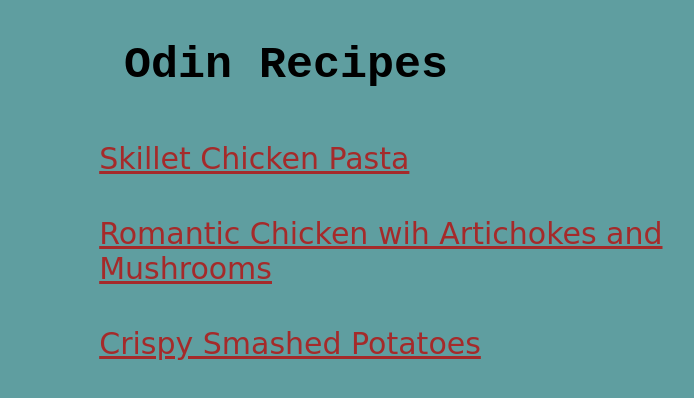
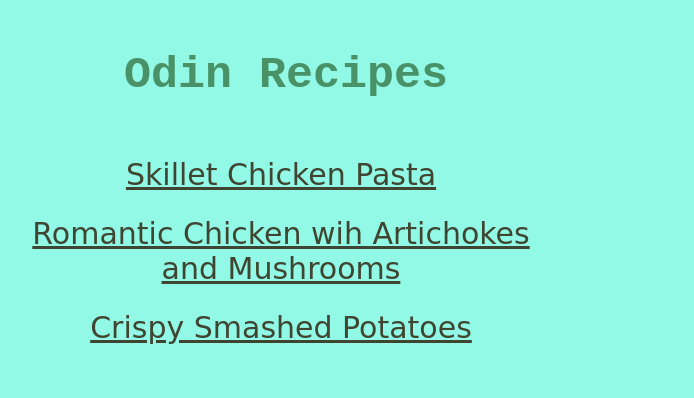
Before and after one commit to OFranjas/odin-recipes, a plain HTML site: page index.html in a window 1280 px wide. Shown: the whole page, without its empty margins (354-1048 px from the left). Drawn offline with Linux system fonts and the light colour scheme.

Commit message:
Refactor HTML and CSS for Odin Recipes page
Changed color pallette and applied box model knowledge

```diff
--- a/index.html
+++ b/index.html
@@ -7,24 +7,28 @@
     <link rel="stylesheet" href="./style/index.css" />
   </head>
   <body>
+    <div class="Title">
       <h1>Odin Recipes</h1>
+    </div>
 
-    <ul class="Recipes">
+    <div class="Recipes">
+      <ul class="Recipes-list">
         <li>
-        <a class="recipe" href="./recipes/skillet-chicken.html"
+          <a class="recipe-link" href="./recipes/skillet-chicken.html"
             >Skillet Chicken Pasta</a
           >
         </li>
         <li>
-        <a class="recipe" href="./recipes/chicken-artichokes.html"
+          <a class="recipe-link" href="./recipes/chicken-artichokes.html"
             >Romantic Chicken wih Artichokes and Mushrooms</a
           >
         </li>
         <li>
-        <a class="recipe" href="./recipes/crispy-smashed.html"
+          <a class="recipe-link" href="./recipes/crispy-smashed.html"
             >Crispy Smashed Potatoes</a
           >
         </li>
       </ul>
+    </div>
   </body>
 </html>
--- a/style/index.css
+++ b/style/index.css
@@ -1,47 +1,40 @@
 * {
   background: scroll;
-  background-color: cadetblue;
+  background-color: #91f9e5;
+}
+
+.Title {
+  margin: 10px auto;
+  width: 50%;
+  height: auto;
+  padding: 10px 0px;
+  text-align: center;
 }
 
 h1 {
+  color: #499167;
   font-family: "Courier New", Courier, monospace;
-  color: black;
   font-size: 45px;
-  text-align: center;
-  padding: 10px;
 }
 
 .Recipes {
-  text-align: left;
+  margin: 0px auto;
   width: 50%;
   height: auto;
-  position: absolute;
-  margin: auto auto;
+}
 
-  /* center ul */
-  margin-left: 34%;
-  padding: 0;
+.Recipes-list {
   list-style: none;
+  padding-right: 50px;
+  text-align: center;
 }
 
 .Recipes li {
-  margin-bottom: 20px;
-  padding: 10px;
-  height: auto;
-  width: auto;
-  justify-content: left;
+  margin-bottom: 24px;
 }
 
-.recipe {
-  color: brown;
+.recipe-link {
+  color: #3f4531;
   font-size: 30px;
   font-family: cursive;
-
-  /* Justify text */
-  text-align: justify;
-  text-justify: inter-word;
-
-  /* center li */
-  margin-left: 0%;
-  text-align: center;
 }
```
Lines whose indentation alone changed are shown as unchanged.
